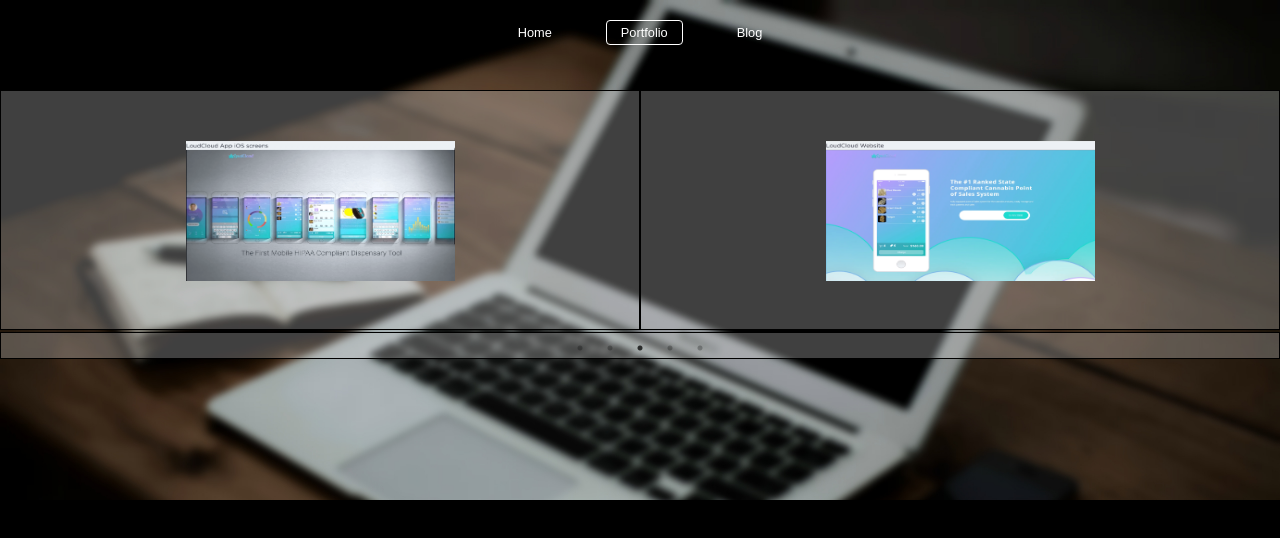
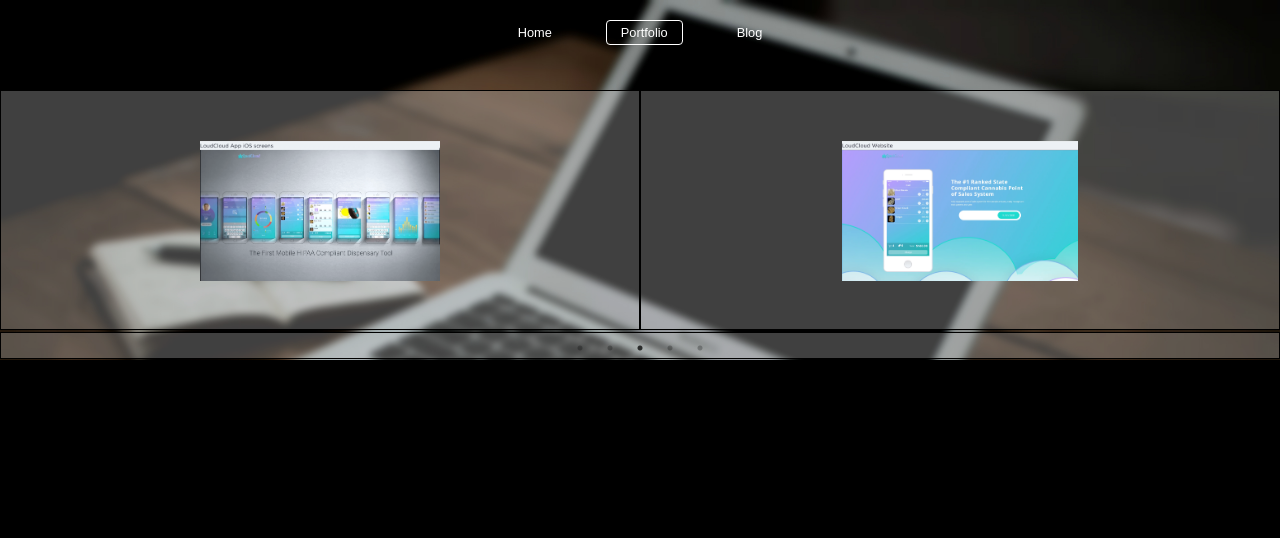
Before and after one commit to j3rryj/j3rryj.github.io, a React app: page /portfolio in a window 1280 px wide. Shown: the top 538 px of the page. Built offline with nearby package versions, Linux system fonts and the light colour scheme.

Commit message:
fixed landscape styles

```diff
--- a/src/styles/App.css
+++ b/src/styles/App.css
@@ -131,6 +131,8 @@ button:focus {
 .carousel-pic {
   margin-left: 10%;
   width: 80%;
+  object-fit: contain;
+  height: 250px;
 }
 
 .blogpost {
@@ -293,7 +295,7 @@ and (orientation: landscape) {
   }
 
   .app-container {
-    height: 500px;
+    height: 360px;
   }
 }
 
@@ -414,7 +416,7 @@ and (orientation: landscape) {
   }
 
   .app-container {
-    height: 500px;
+    height: 414px;
   }
 }
 
@@ -536,7 +538,7 @@ and (orientation: landscape) {
   }
 
   .app-container {
-    height: 500px;
+    height: 375px;
   }
 }
 
@@ -657,6 +659,6 @@ and (orientation: landscape) {
   }
 
   .app-container {
-    height: 500px;
+    height: 320px;
   }
 }
```
Also changed, not shown: 1 other file (tests, documents, lock files or other folders).
